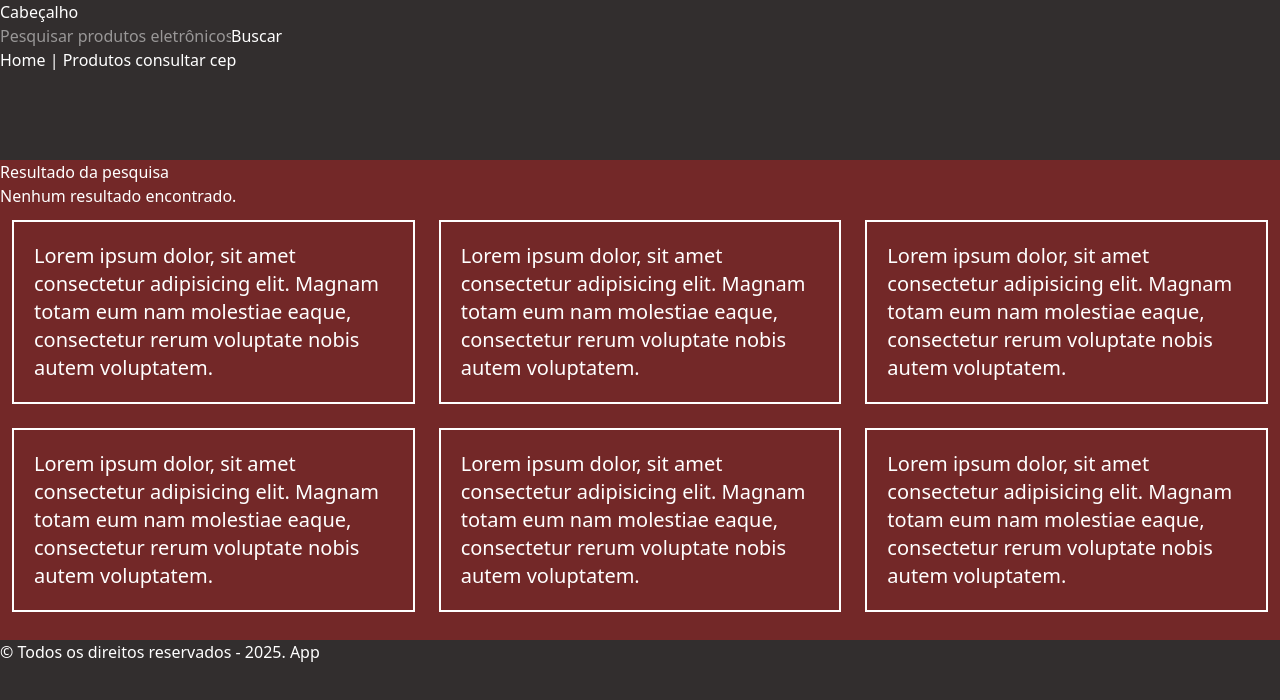
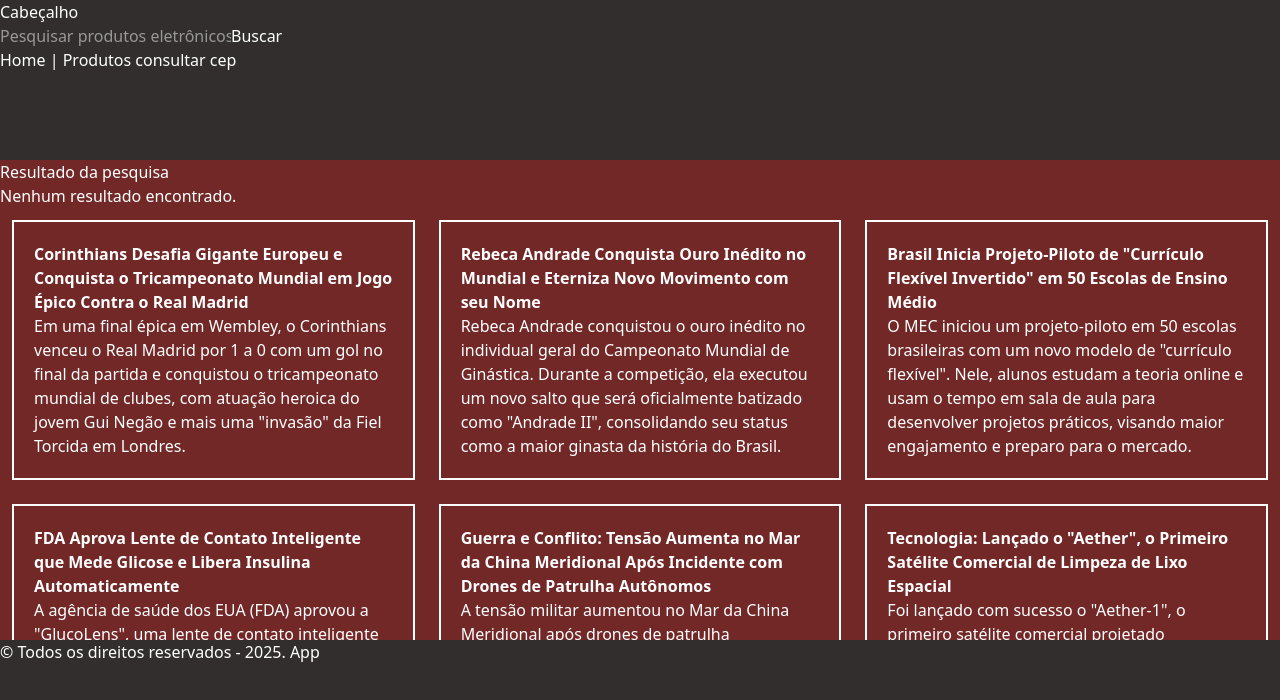
Before and after one commit to 1TDSPF-25/sistema-flow, a React (Vite) app in the folder sistema-flow/: page / in a window 1280 px wide. Shown: the top 700 px of the page. Built offline with nearby package versions, Linux system fonts and the light colour scheme; data requests are answered from the project's data file.

Commit message:
feat:Colocando as noticias no CardNoticia

```diff
--- a/sistema-flow/src/components/CardNoticia/CardNoticia.tsx
+++ b/sistema-flow/src/components/CardNoticia/CardNoticia.tsx
@@ -1,13 +1,38 @@
 export default function CardNoticia(){
     return(
         <div className="flex justify-center w-screen">
-            <div className="grid grid-cols-2 md:grid-cols-2 lg:grid-cols-3 text-wrap text-sm md:text-base lg:text-xl">
-                <div className="border-2 p-5 m-3 justify-center">Lorem ipsum dolor, sit amet consectetur adipisicing elit. Magnam totam eum nam molestiae eaque, consectetur rerum voluptate nobis autem voluptatem.</div>
-                <div className="border-2 p-5 m-3 justify-center">Lorem ipsum dolor, sit amet consectetur adipisicing elit. Magnam totam eum nam molestiae eaque, consectetur rerum voluptate nobis autem voluptatem.</div>
-                <div className="border-2 p-5 m-3 justify-center">Lorem ipsum dolor, sit amet consectetur adipisicing elit. Magnam totam eum nam molestiae eaque, consectetur rerum voluptate nobis autem voluptatem.</div>
-                <div className="border-2 p-5 m-3 justify-center">Lorem ipsum dolor, sit amet consectetur adipisicing elit. Magnam totam eum nam molestiae eaque, consectetur rerum voluptate nobis autem voluptatem.</div>
-                <div className="border-2 p-5 m-3 justify-center">Lorem ipsum dolor, sit amet consectetur adipisicing elit. Magnam totam eum nam molestiae eaque, consectetur rerum voluptate nobis autem voluptatem.</div>
-                <div className="border-2 p-5 m-3 justify-center">Lorem ipsum dolor, sit amet consectetur adipisicing elit. Magnam totam eum nam molestiae eaque, consectetur rerum voluptate nobis autem voluptatem.</div>
+
+            <div className="grid grid-cols-2 md:grid-cols-2 lg:grid-cols-3 text-wrap text-sm md:text-base lg:text-base">
+
+                <div className="border-2 p-5 m-3 justify-center">
+                    <h1 className="font-bold">Corinthians Desafia Gigante Europeu e Conquista o Tricampeonato Mundial em Jogo Épico Contra o Real Madrid</h1>
+                    <p>Em uma final épica em Wembley, o Corinthians venceu o Real Madrid por 1 a 0 com um gol no final da partida e conquistou o tricampeonato mundial de clubes, com atuação heroica do jovem Gui Negão e mais uma "invasão" da Fiel Torcida em Londres.</p>
+                </div>
+
+                <div className="border-2 p-5 m-3 justify-center">
+                    <h1 className="font-bold">Rebeca Andrade Conquista Ouro Inédito no Mundial e Eterniza Novo Movimento com seu Nome</h1>
+                    <p>Rebeca Andrade conquistou o ouro inédito no individual geral do Campeonato Mundial de Ginástica. Durante a competição, ela executou um novo salto que será oficialmente batizado como "Andrade II", consolidando seu status como a maior ginasta da história do Brasil.</p>
+                </div>
+
+                 <div className="border-2 p-5 m-3 justify-center">
+                    <h1 className="font-bold">Brasil Inicia Projeto-Piloto de "Currículo Flexível Invertido" em 50 Escolas de Ensino Médio</h1>
+                    <p>O MEC iniciou um projeto-piloto em 50 escolas brasileiras com um novo modelo de "currículo flexível". Nele, alunos estudam a teoria online e usam o tempo em sala de aula para desenvolver projetos práticos, visando maior engajamento e preparo para o mercado.</p>
+                </div>
+
+                 <div className="border-2 p-5 m-3 justify-center">
+                    <h1 className="font-bold">FDA Aprova Lente de Contato Inteligente que Mede Glicose e Libera Insulina Automaticamente</h1>
+                    <p>A agência de saúde dos EUA (FDA) aprovou a "GlucoLens", uma lente de contato inteligente que mede continuamente a glicose na lágrima e libera insulina de forma automática, prometendo revolucionar o tratamento para diabéticos e eliminar a necessidade de agulhas.</p>
+                </div>
+
+                 <div className="border-2 p-5 m-3 justify-center">
+                    <h1 className="font-bold">Guerra e Conflito: Tensão Aumenta no Mar da China Meridional Após Incidente com Drones de Patrulha Autônomos</h1>
+                    <p>A tensão militar aumentou no Mar da China Meridional após drones de patrulha autônomos chineses realizarem manobras agressivas contra um navio das Filipinas. O incidente gerou um debate global sobre o uso de armas autônomas em conflitos.</p>
+                </div>
+
+                 <div className="border-2 p-5 m-3 justify-center">
+                    <h1 className="font-bold">Tecnologia: Lançado o "Aether", o Primeiro Satélite Comercial de Limpeza de Lixo Espacial</h1>
+                    <p>Foi lançado com sucesso o "Aether-1", o primeiro satélite comercial projetado especificamente para a limpeza de lixo espacial. Sua missão é capturar e remover mais de 100 detritos de grande porte que estão na órbita da Terra.</p>
+                </div>
             </div>
         </div>
     )
```
